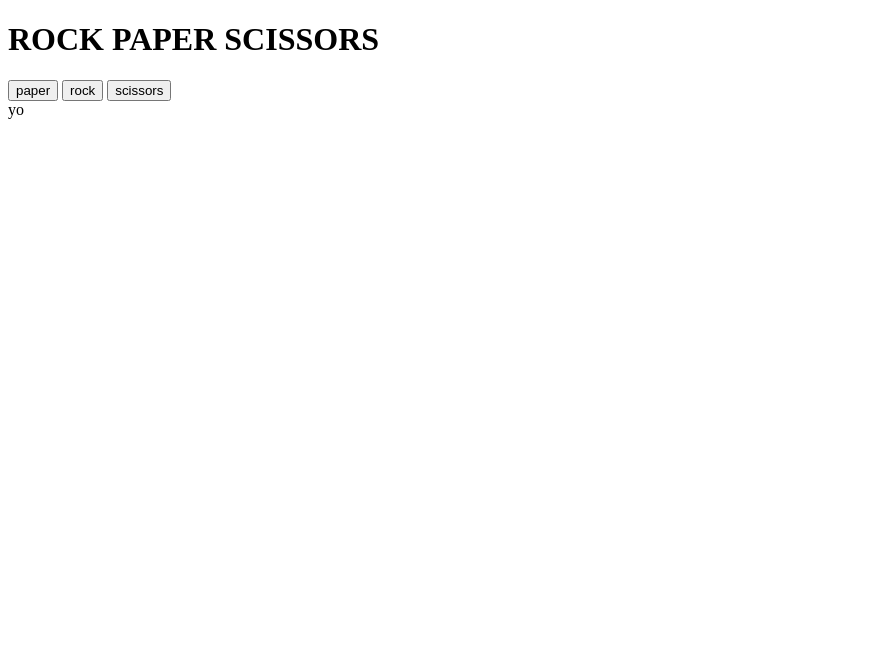
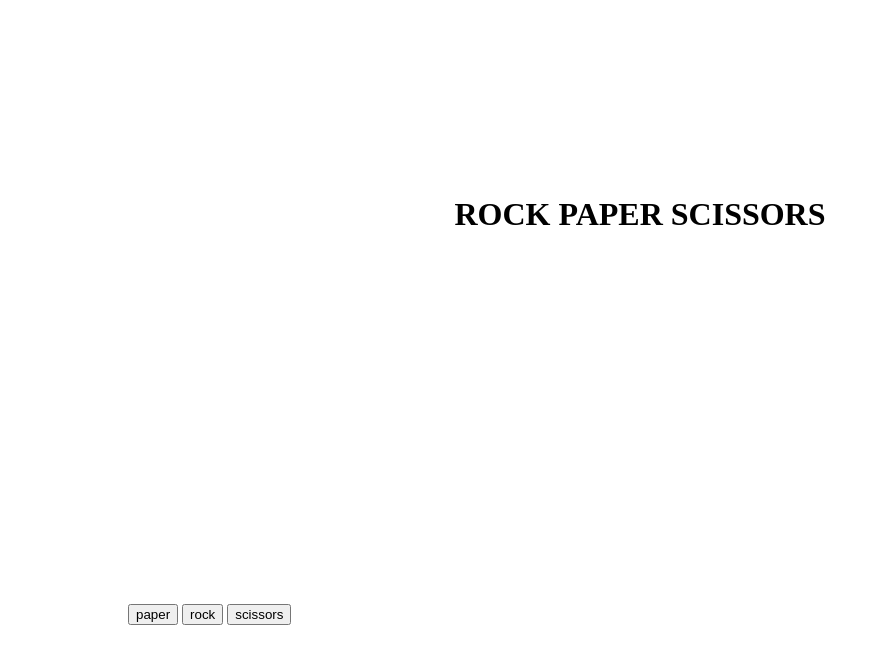
Before and after one commit to SHooonJ/javascript, a plain HTML site: page rock-paper-scissors/index.html in a window 1280 px wide. Shown: the whole page, without its empty margins (0-880 px from the left). Drawn offline with Linux system fonts and the light colour scheme.

Commit message:
Arrange the display

```diff
--- a/rock-paper-scissors/index.html
+++ b/rock-paper-scissors/index.html
@@ -8,6 +8,7 @@
 
     <body>
         <h1>ROCK PAPER SCISSORS</h1>
+        <div class="Display">
             <div class="Player">
                 <input class="choice" type="button" value="paper">
                 <input class="choice" type="button" value="rock">
@@ -15,12 +16,12 @@
                 <div class ="Result"></div>
             </div>
 
-        <div class="Computer">
-            <div class="Result"></div>
+            <div class="Computer Result">
             </div>
 
             <div class="Score">
-            <div class="Points">yo</div>
+            </div>
+
         </div>
         <script src="script.js"></script>
     </body>
--- a/rock-paper-scissors/script.js
+++ b/rock-paper-scissors/script.js
@@ -1,6 +1,6 @@
 function getComputerChoice(){
     let ranNum = Math.floor((Math.random()*10)%3);
-    const answer = document.querySelector('.Computer .Result');
+    const answer = document.querySelector('.Computer.Result');
     switch(ranNum){
         case 0: answer.textContent = "rock";
         return "rock";
@@ -38,10 +38,9 @@ function display(){
     result.textContent = `${this.value}`;
     let points = playRound(this.value, getComputerChoice());
     if(points === "win"){score++;}
-    console.log(score);
     return;
 }
-let score = 0;
+// let score = 0;
 
 const playerChoice = Array.from(document.querySelectorAll('.Player .choice'));
 playerChoice.forEach(element => element.addEventListener('click', display));
--- a/rock-paper-scissors/style.css
+++ b/rock-paper-scissors/style.css
@@ -0,0 +1,34 @@
+body{
+    height: 100vh;
+    margin: 0;
+    display: flex;
+    justify-content: center;
+    align-items: center;
+    flex-wrap: wrap;
+}
+
+h1{
+    width: 100%;
+    text-align: center;
+}
+
+.Display{
+    min-width: 0;
+    width: 80vw;
+    display: flex;
+    flex-wrap: wrap;
+}
+
+.Player{
+    min-width: 0;
+    width: auto;
+}
+
+.Computer{
+    margin-left: auto;
+}
+
+.Score{
+    width: 100%;
+    text-align: center;
+}
```
Lines whose indentation alone changed are shown as unchanged.
